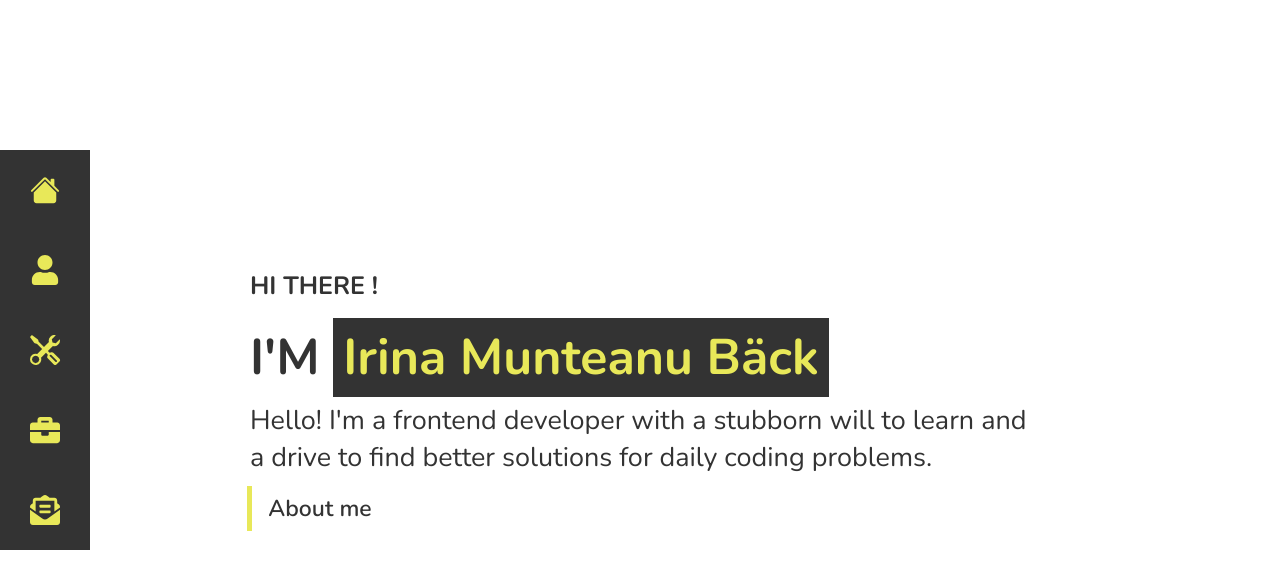
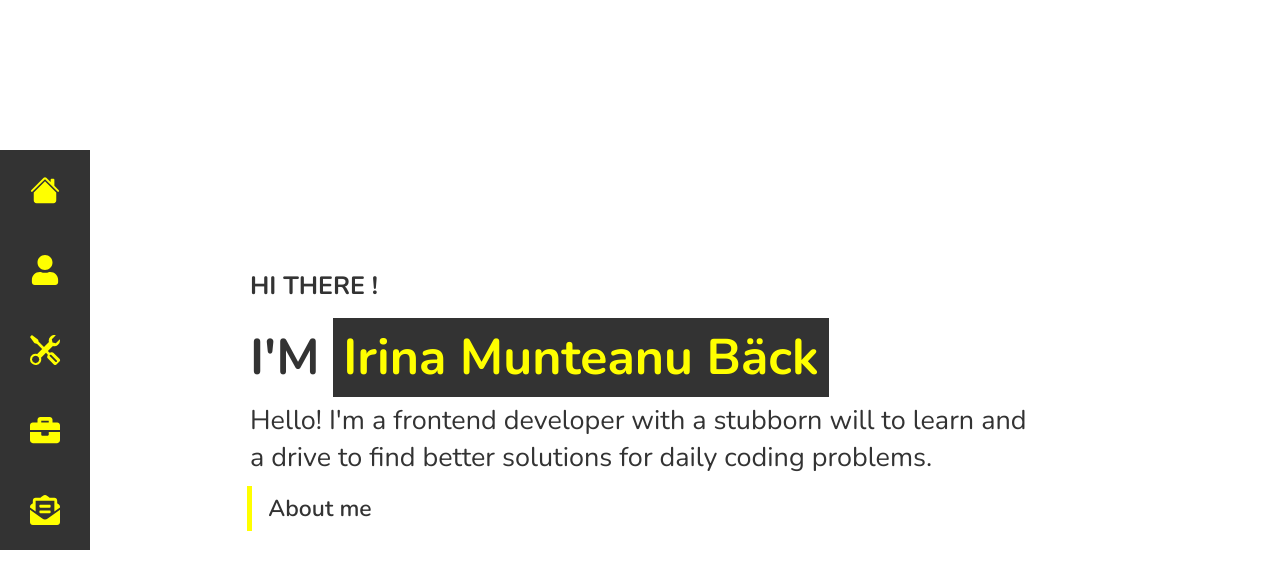
Before and after one commit to whatthefoobar/react-portfolio-2, a React (Vite) app: page / in a window 1280 px wide. Shown: the top 588 px of the page. Built offline with nearby package versions, Linux system fonts and the light colour scheme.

Commit message:
Update index.css

```diff
--- a/src/index.css
+++ b/src/index.css
@@ -2,7 +2,7 @@
 
 :root {
   /* --yellow: #fff192; */
-  --yellow: #e8e859;
+  --yellow: #FFFF00;
   --dark: #333;
   --white: #fff;
 }
```
